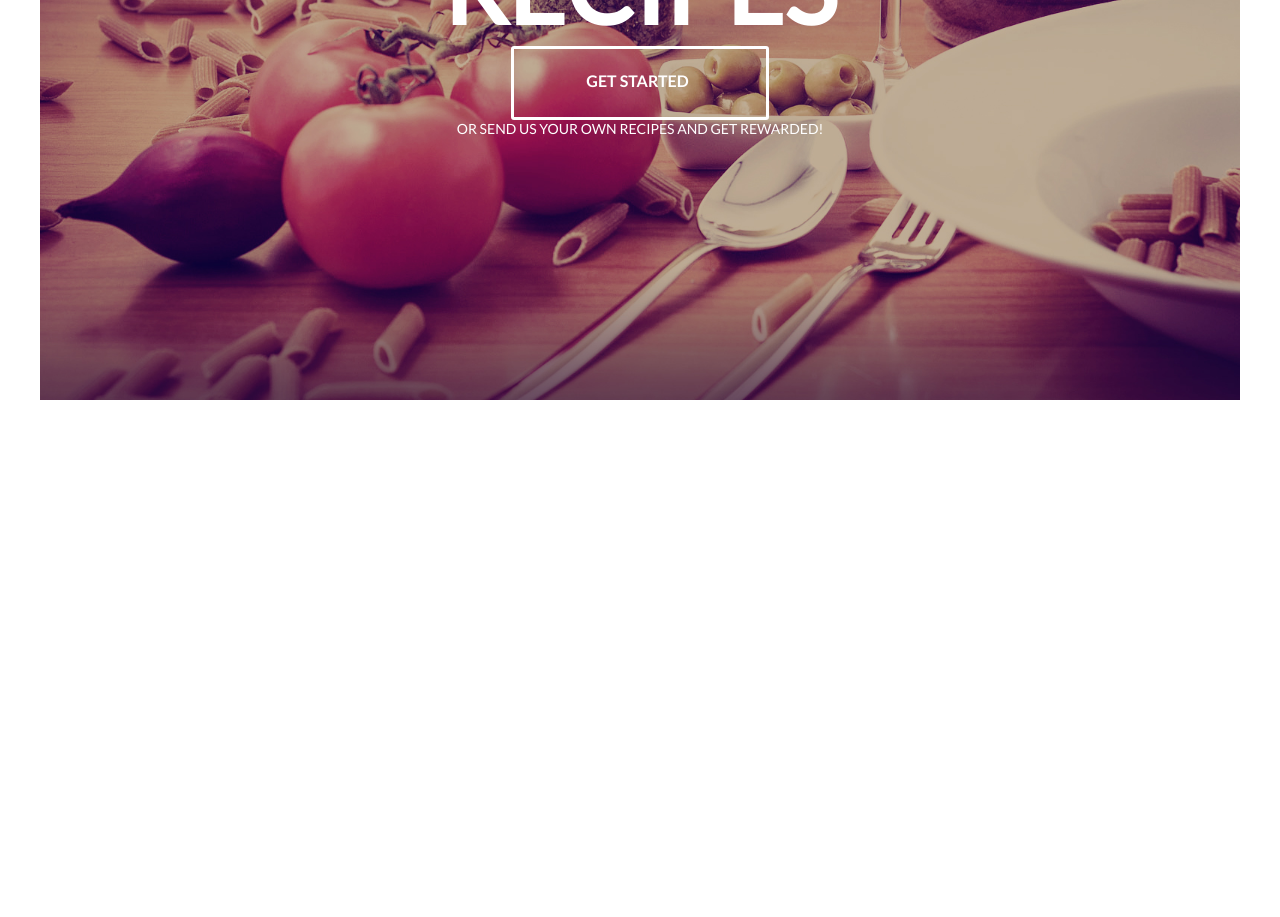
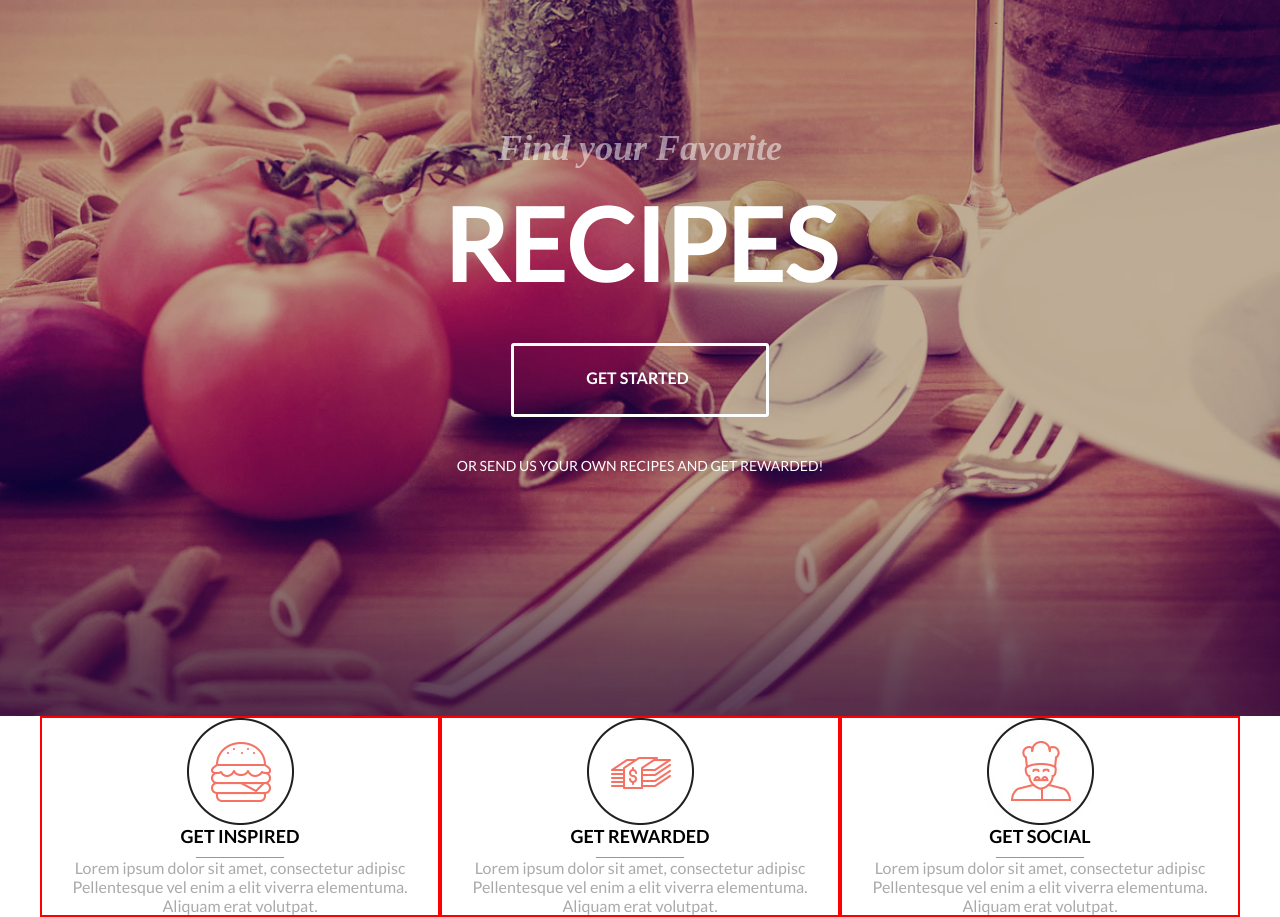
Before and after one commit to ivan8830/Pechka, a website: page index.html in a window 1280 px wide. Shown: the part 200-1117 px from the top of the page. Before the commit the page ends 800 px from the top, so only its background shows below. Drawn offline with Linux system fonts and the light colour scheme.

Commit message:
Блок adventage

```diff
--- a/index.html
+++ b/index.html
@@ -1,5 +1,6 @@
 <!DOCTYPE html>
 <html lang="en">
+
 <head>
   <meta charset="UTF-8">
   <meta name="viewport" content="width=device-width, initial-scale=1.0">
@@ -7,11 +8,11 @@
   <title>Pechka</title>
   <link rel="stylesheet" href="css/style.css">
 </head>
+
 <body>
   <header class="header">
-      <section>
+    <section class="header-box">
       <div class="container">
-          <div class="header-box">
         <div class="header-menu">
           <div class="logo">
             <img src="img/logo.png" alt="логотип">
@@ -36,8 +37,40 @@
           <p class="header-main__minitext">OR SEND US YOUR OWN RECIPES AND <span>GET REWARDED</span>!</p>
         </div>
       </div>
+    </section>
+  </header>
+  <main>
+    <section class="main-advantages">
+      <div class="container">
+        <div class="main-advantages-box">
+          <div class="cards">
+            <img src="img/burger.png" alt="бургер" class="cards-pictures">
+            <h2 class="cards-caption">GET INSPIRED</h2>
+            <p class="cards-text">Lorem ipsum dolor sit amet, consectetur adipisc
+              Pellentesque vel enim a elit viverra elementuma.
+              Aliquam erat volutpat. </p>
+          </div>
+          <div class="cards">
+            <img src="img/money.png" alt="деньги" class="cards-pictures">
+            <h2 class="cards-caption">GET REWARDED</h2>
+            <p class="cards-text">Lorem ipsum dolor sit amet, consectetur adipisc
+              Pellentesque vel enim a elit viverra elementuma.
+              Aliquam erat volutpat. </p>
+          </div>
+          <div class="cards">
+            <img src="img/povar.jpg" alt="" class="cards-pictures">
+            <h2 class="cards-caption">GET SOCIAL</h2>
+            <p class="cards-text">Lorem ipsum dolor sit amet, consectetur adipisc
+              Pellentesque vel enim a elit viverra elementuma.
+              Aliquam erat volutpat. </p>
+          </div>
+        </div>
       </div>
     </section>
-    </header>
+    <section class="main-about-us"></section>
+    </div>
+
+  </main>
 </body>
+
 </html>
--- a/less/block/_header-main.less
+++ b/less/block/_header-main.less
@@ -6,16 +6,19 @@
 
 .header-main__text {
     font-size: 36px;
+    line-height: 36px;
     font-style: italic;
     font-weight: bold;
     font-family: 'Times New Roman', Times, serif;
     opacity: 0.5;
+    margin-bottom: 17px;
 }
 
 .header-main__caption {
     font-size: 100px;
     font-family: 'Lato_bold' sans-serif;
     font-weight: bold;
+    margin-bottom: 40px;
 }
 
 .header-main__btn {
@@ -31,6 +34,7 @@
     font-weight: bold;
     cursor: pointer;
     box-sizing: border-box;
+    margin-bottom: 40px;
 }
 
 .header-main__minitext {
--- a/less/block/_header-menu.less
+++ b/less/block/_header-menu.less
@@ -3,17 +3,11 @@
 }
 
 .header-box {
-    display: flex;
-    flex-direction: column;
-    justify-content: flex-start;
-    align-items: center;
     min-height: 600px;
     background: url(../../img/main-image.jpg) no-repeat center;
     background-size: cover;
     position: relative;
-    padding-left: 10px;
-    padding-right: 10px;
-    z-index: -1;
+    padding-bottom: 242px;
 }
 
 .header-menu {
@@ -22,7 +16,9 @@
     height: 10vh;
     align-items: center;
     border: 2px solid red;
-    width: 90%;
+    width: 100%;
+    box-sizing: border-box;
+    margin-bottom: 250px;
 }
 
 .menu-nav {
--- /dev/null
+++ b/less/block/_main-advantages.less
@@ -0,0 +1,50 @@
+.container {
+    .container();
+}
+
+.main-advantages {
+    background-color: #ffffff;
+}
+
+.main-advantages-box {
+    display: flex;
+    justify-content: space-between;
+
+}
+
+.cards {
+    display: flex;
+    flex-direction: column;
+    justify-content: center;
+    border: 2px solid red;
+}
+
+.cards-pictures {
+    width: 107px;
+    height: 107px;
+    margin: 0 auto;
+}
+
+.cards-caption {
+    color: #000000;
+    .bold();
+    font-weight: bold;
+    font-size: 18px;
+    text-align: center;
+}
+
+h2:after {
+    content: "";
+    display: block;
+    margin: 0 auto;
+    width: 88px;
+    padding-top: 10px;
+    border-bottom: 1px solid #f57365;
+}
+
+.cards-text {
+    color: #aaaaaa;
+    .reg();
+    font-size: 16px;
+    text-align: center;
+}
--- a/less/style.less
+++ b/less/style.less
@@ -7,3 +7,4 @@
 @import '_mixins.less';
 @import 'block/_header-menu.less';
 @import 'block/_header-main.less';
+@import 'block/_main-advantages.less';
```
Also changed, not shown: css/style.css, img/burger.png (added), img/money.png (added), img/povar.jpg (added), less/global/_base.less (line endings or trailing spaces). Lines whose indentation alone changed are shown as unchanged.
